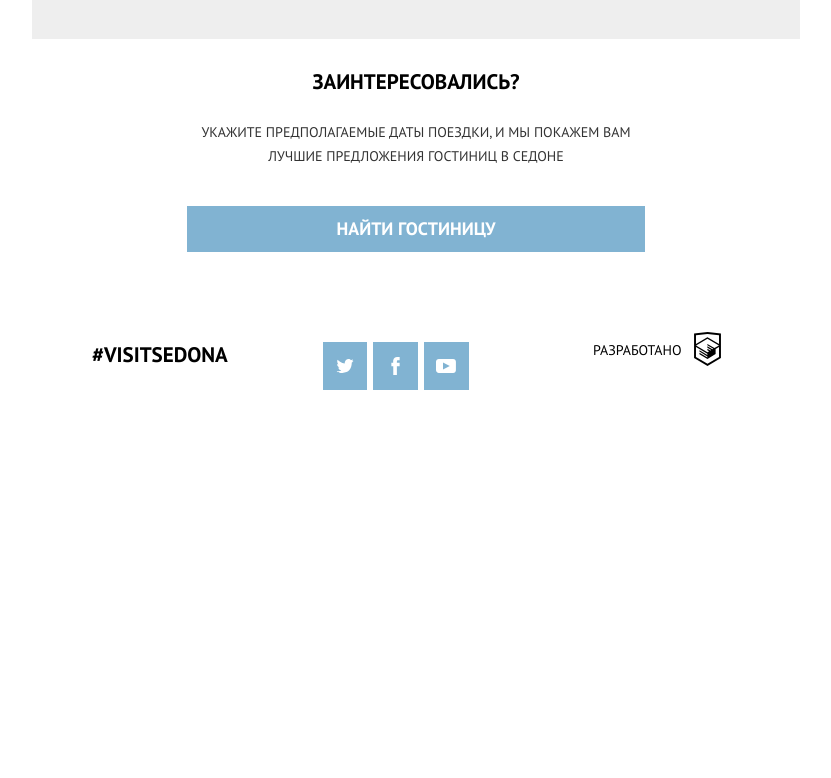
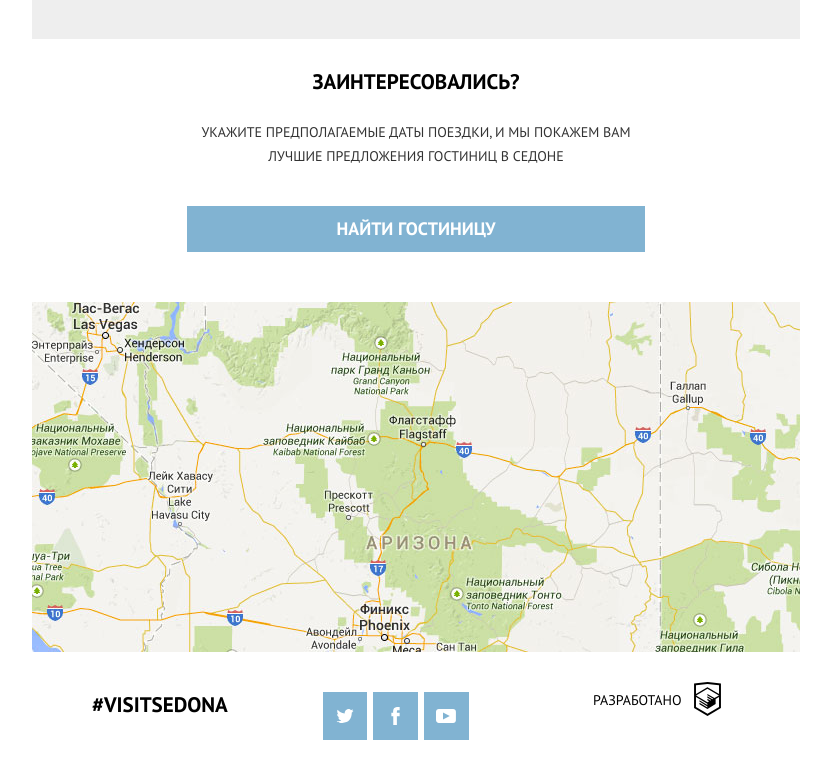
Before and after one commit to Mogrima/Sedona_adavtive, a website: page src/index.html in a window 1280 px wide. Shown: the part 2084-2862 px from the top of the page, without its empty margins (224-1055 px from the left). Before the commit the page ends 2512 px from the top, so only its background shows below. Drawn offline with nearby package versions, Linux system fonts and the light colour scheme; files that its build step writes are made by us from their sources.

Commit message:
закончила планшетную раскладку блока с поиском отеля и картой

```diff
--- /dev/null
+++ b/src/less/map.less
@@ -0,0 +1,14 @@
+.map {
+  width: 360px;
+  height: 350px;
+  margin: 0 auto;
+  background-image: url("../img/booking/map-desktop.jpg");
+  background-position: center;
+  background-repeat: no-repeat;
+}
+
+@media (min-width: @tablet-width) {
+  .map {
+    width: 768px;
+  }
+}
--- a/src/less/style.less
+++ b/src/less/style.less
@@ -10,6 +10,7 @@
 @import "advantages.less";
 @import "features.less";
 @import "booking.less";
+@import "map.less";
 @import "page-footer.less";
 @import "label-sedona.less";
 @import "social.less";
```
Also changed, not shown: dist/css/style.css.
